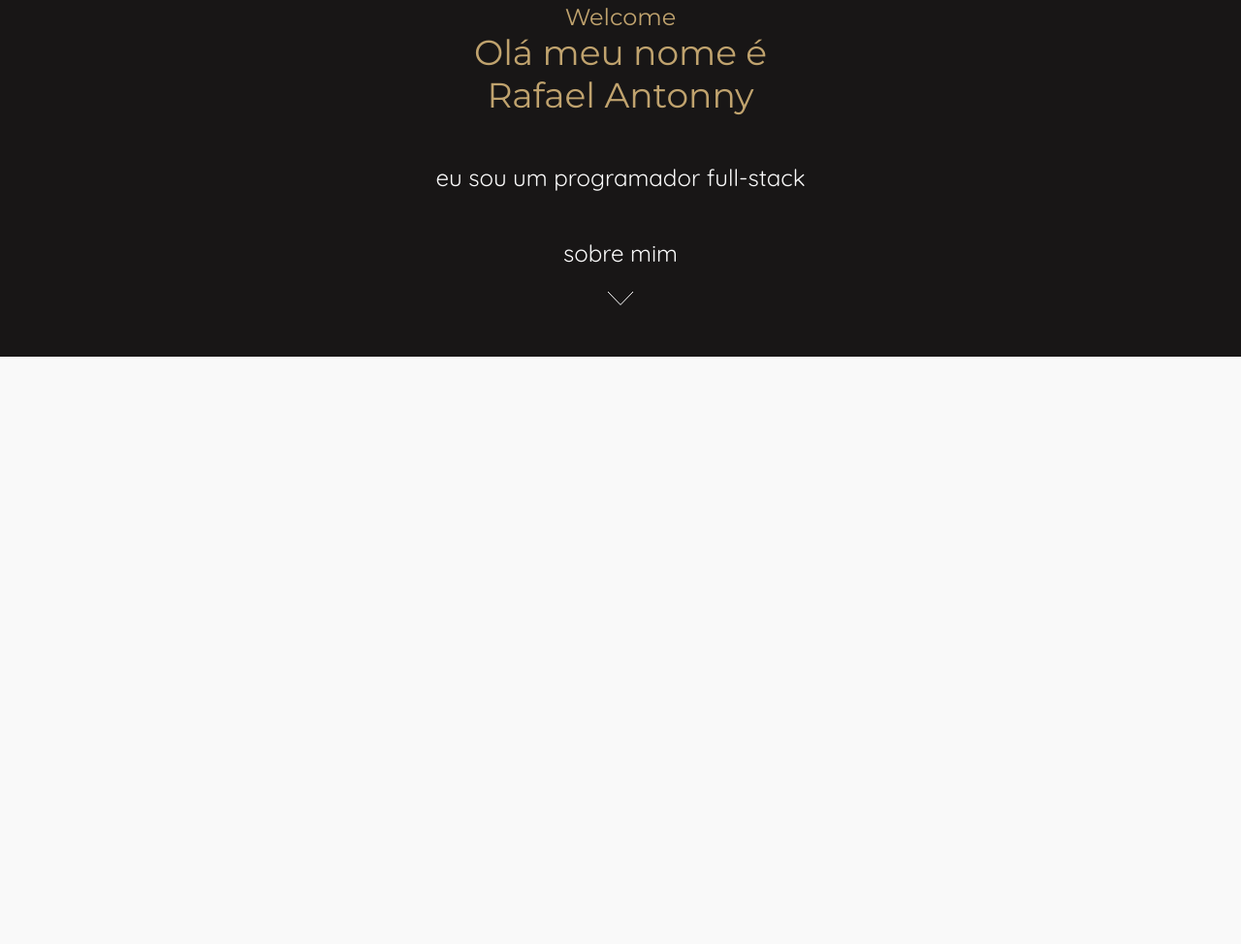
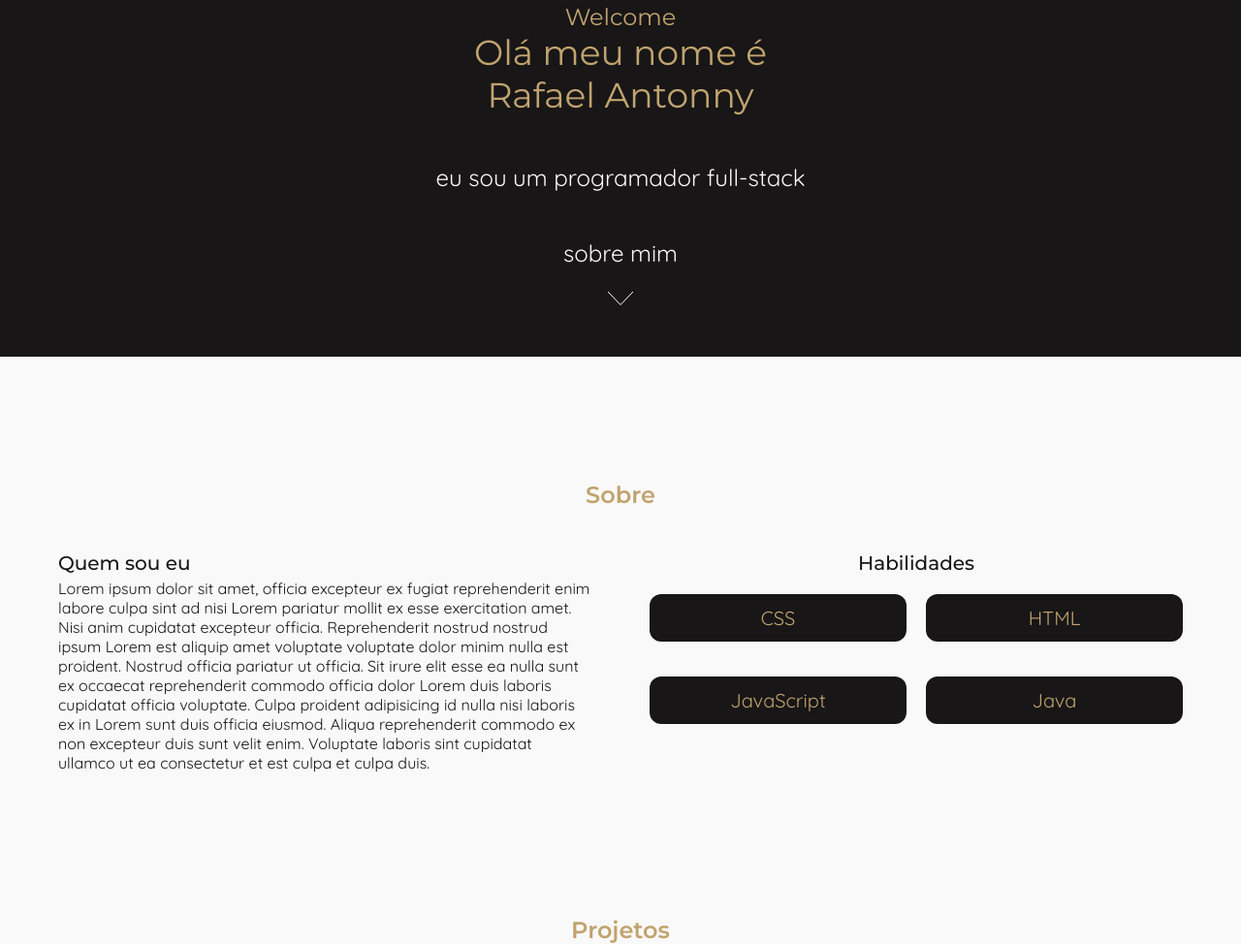
Before and after one commit to RafaelAntonny/starrider-portfolio, a plain HTML site: page index.html in a window 1280 px wide. Shown: the part 201-1175 px from the top of the page at 97% size. Before the commit the page ends 800 px from the top, so only its background shows below. Drawn offline with Linux system fonts and the light colour scheme.

Commit message:
criação da seção do sobre

```diff
--- a/css/style.css
+++ b/css/style.css
@@ -21,7 +21,7 @@ header h1 {
 }
 
 header li a {
-    font-size: 1.5rem;
+    font-size: 1.25rem;
     font-weight: 300;
     text-decoration: none;
 }
@@ -49,18 +49,23 @@ header li {
     color: #F9F9F9;
 }
 
-.greeting {
+#home {
     background-color: #181616;
+}
+
+#about-me, #home {
     display: flex;
-    justify-content: center;
     align-items: center;
 }
 
-.greeting-container {
+.greeting-container, .container {
     max-width: 75rem;
     width: 100%;
+    text-align: center;
+}
+
+.greeting-container {
     margin: 0 27rem;
-    text-align: center;
 }
 
 .greeting-container div p {
@@ -86,3 +91,45 @@ header li {
 svg {
     margin-bottom: 3rem;
 }
+
+.container {
+    margin: 0 auto;
+}
+
+.container h2 {
+    margin-top: 8rem;
+    font-size: 1.5rem;
+    font-weight: 600;
+}
+
+.container h3 {
+    color: #181616;
+    font-size: 1.25rem;
+    font-weight: 500;
+    margin-top: 1.5rem;
+    margin-bottom: 0.25rem;
+}
+
+.grid {
+    display: grid;
+    grid-template-columns: 1fr 1fr;
+    gap: 1.25rem;
+}
+
+.left-content, .right-content {
+    padding: 1.25rem;
+}
+
+.left-content {
+    text-align: left;
+}
+
+.right-content .skill {
+    font-size: 1.25rem;
+    margin-top: 1rem;
+    padding: 0.75rem 1rem;
+    border-radius: 0.75rem;
+    background-color: #181616;
+    color: #C0A36E;
+    text-align: center;
+}
--- a/index.html
+++ b/index.html
@@ -7,20 +7,24 @@
         <link href="css/style.css" rel="stylesheet">
         <link rel="preconnect" href="https://fonts.googleapis.com">
         <link rel="preconnect" href="https://fonts.gstatic.com" crossorigin>
-        <link href="https://fonts.googleapis.com/css2?family=Montserrat:wght@300;400;500&family=Quicksand&display=swap" rel="stylesheet">
+        <link href="https://fonts.googleapis.com/css2?family=Montserrat:wght@300;400;500;600&family=Quicksand&display=swap" rel="stylesheet">
     </head>
     <body>
-        <header class = "header-container">
+        <header>
+            <div class = "header-container">
                 <h1>Rafael.Dev</h1>
+                <nav>
                     <ul>
                         <li><a href="#">Home</a></li>
                         <li><a href="#">Sobre</a></li>
                         <li><a href="#">Projetos</a></li>
                         <li><a href="#">Contatos</a></li>
                     </ul>
+                </nav>
+            </div>
         </header>
-        <div class = "greeting">
-            <section class = "greeting-container">
+        <section id = "home">
+            <div class = "greeting-container">
                 <div>
                     <h3>Welcome</h3>
                     <h2>Olá meu nome é Rafael Antonny</h2>
@@ -30,7 +34,41 @@
                         <path d="M1 1L14 14.5L27 1" stroke="white"/>
                     </svg>
                 </div>
+            </div>
         </section>
+        <section id="about">
+            <div class = "container">
+                <div>
+                    <h2>Sobre</h2>
                 </div>
+                <div class="grid">
+                    <div class="left-content">
+                        <h3>Quem sou eu</h3>
+                        <p>Lorem ipsum dolor sit amet, officia excepteur ex fugiat reprehenderit enim labore culpa sint ad nisi Lorem pariatur mollit ex esse exercitation amet.
+                            Nisi anim cupidatat excepteur officia.
+                            Reprehenderit nostrud nostrud ipsum Lorem est aliquip amet voluptate voluptate dolor minim nulla est proident.
+                            Nostrud officia pariatur ut officia.
+                            Sit irure elit esse ea nulla sunt ex occaecat reprehenderit commodo officia dolor Lorem duis laboris cupidatat officia voluptate.
+                            Culpa proident adipisicing id nulla nisi laboris ex in Lorem sunt duis officia eiusmod.
+                            Aliqua reprehenderit commodo ex non excepteur duis sunt velit enim.
+                            Voluptate laboris sint cupidatat ullamco ut ea consectetur et est culpa et culpa duis.
+                        </p>
+                    </div>
+                    <div class="right-content">
+                        <h3>Habilidades</h3>
+                        <div class="grid">
+                            <div class="skill"><p>CSS</p></div>
+                            <div class="skill"><p>HTML</p></div>
+                            <div class="skill"><p>JavaScript</p></div>
+                            <div class="skill"><p>Java</p></div>
+                        </div>
+                    </div>
+                </div>
+        </section>
+        <section id="projects">
+            <div class = "container">
+                <h2>Projetos</h2>
+            </div>
+        </section>
     </body>
 </html>
```
Lines whose indentation alone changed are shown as unchanged.
